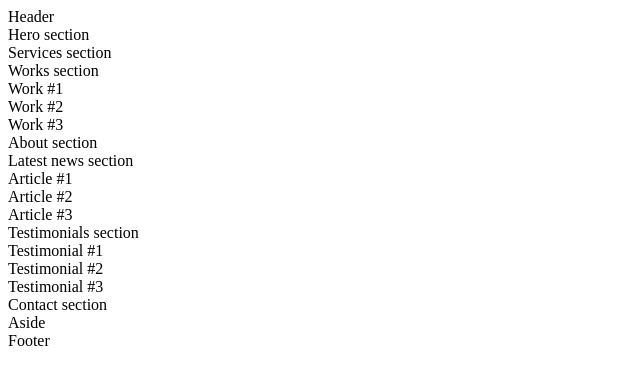
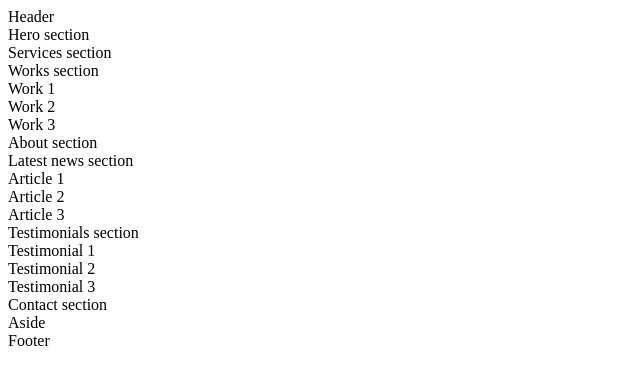
Before and after one commit to JustGodWork/holbertonschool-web_front_end, a plain HTML site: page html_advanced/6-index.html in a window 1280 px wide. Shown: the full height of the page, 0-640 px from the left. Drawn offline with Linux system fonts and the light colour scheme.

Commit message:
Removed # in sections articles

```diff
--- a/html_advanced/6-index.html
+++ b/html_advanced/6-index.html
@@ -14,20 +14,20 @@
             <section>Hero section</section>
             <section>Services section</section>
             <section>Works section
-                <article>Work #1</article>
-                <article>Work #2</article>
-                <article>Work #3</article>
+                <article>Work 1</article>
+                <article>Work 2</article>
+                <article>Work 3</article>
             </section>
             <section>About section</section>
             <section>Latest news section
-                <article>Article #1</article>
-                <article>Article #2</article>
-                <article>Article #3</article>
+                <article>Article 1</article>
+                <article>Article 2</article>
+                <article>Article 3</article>
             </section>
             <section>Testimonials section
-                <article>Testimonial #1</article>
-                <article>Testimonial #2</article>
-                <article>Testimonial #3</article>
+                <article>Testimonial 1</article>
+                <article>Testimonial 2</article>
+                <article>Testimonial 3</article>
             </section>
             <section>Contact section</section>
             <aside>Aside</aside>
```
Also changed, not shown: html_advanced/10-index.html (+3 -3 lines), html_advanced/11-styleguide.html (+3 -3 lines), html_advanced/12-index.html (+3 -3 lines), html_advanced/13-styleguide.html (+3 -3 lines), html_advanced/14-index.html (+3 -3 lines), html_advanced/15-index.html (+3 -3 lines), html_advanced/7-index.html (+9 -9 lines), html_advanced/8-index.html (+9 -9 lines), html_advanced/9-index.html (+9 -9 lines).
